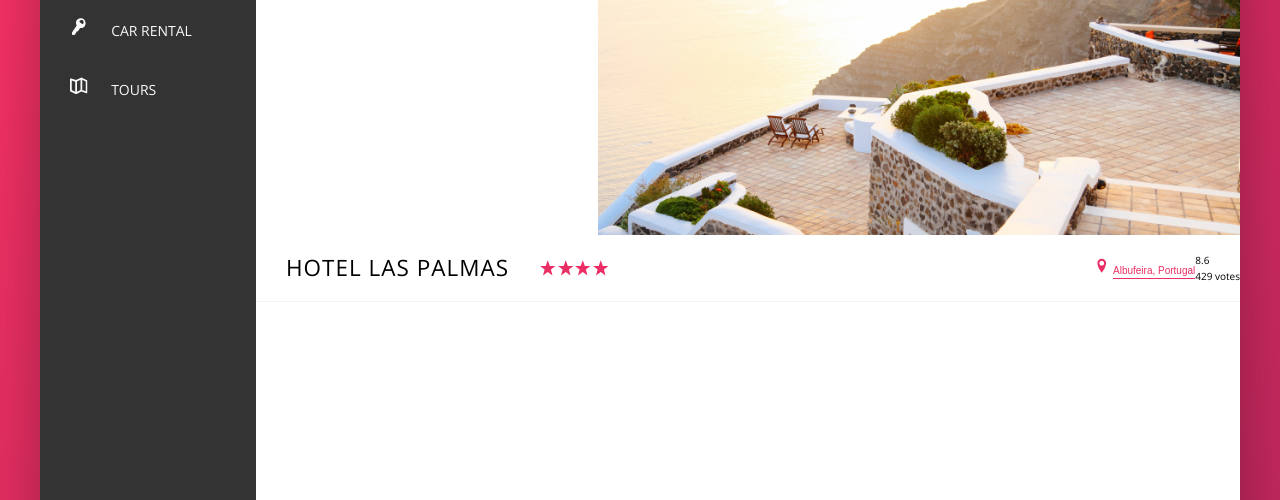
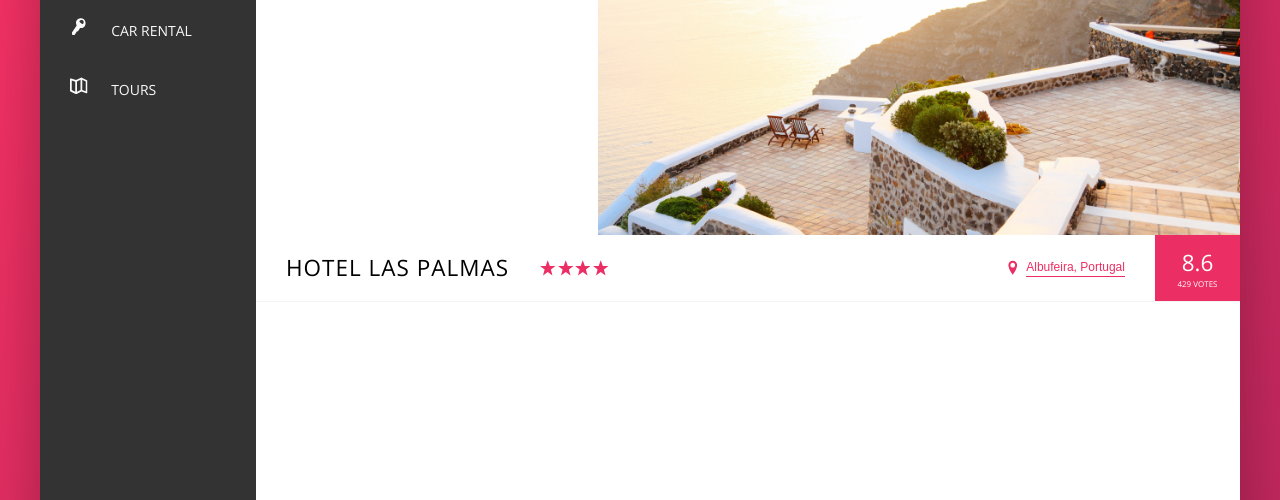
Before and after one commit to MarcinBalejko/Playing_with_CSS, a website: page trillo_css/index.html in a window 1280 px wide. Shown: the part 300-800 px from the top of the page. Drawn offline with nearby package versions, Linux system fonts and the light colour scheme.

Commit message:
:recycle::art: Styled out the hotel overview section

```diff
--- a/trillo_css/sass/_components.scss
+++ b/trillo_css/sass/_components.scss
@@ -232,15 +232,37 @@
   }
 
   &__location {
+    font-size: 1.2rem;
+    display: flex;
+    vertical-align: center;
+  }
+
+  &__icon-location {
+    margin-right: 0.5rem;
   }
 
   &__rating {
+    background-color: var(--color-primary);
+    color: #fff;
+    margin-left: 3rem;
+    padding: 0 2.25rem;
+    align-self: stretch;
+
+    display: flex;
+    flex-direction: column;
+    justify-content: center;
+    align-items: center;
   }
 
   &__rating-average {
+    font-size: 2.25rem;
+    font-weight: 300;
+    margin-bottom: -3px;
   }
 
   &__rating-count {
+    font-size: 0.8rem;
+    text-transform: uppercase;
   }
 }
 
```
Also changed, not shown: trillo_css/css/style.css.
